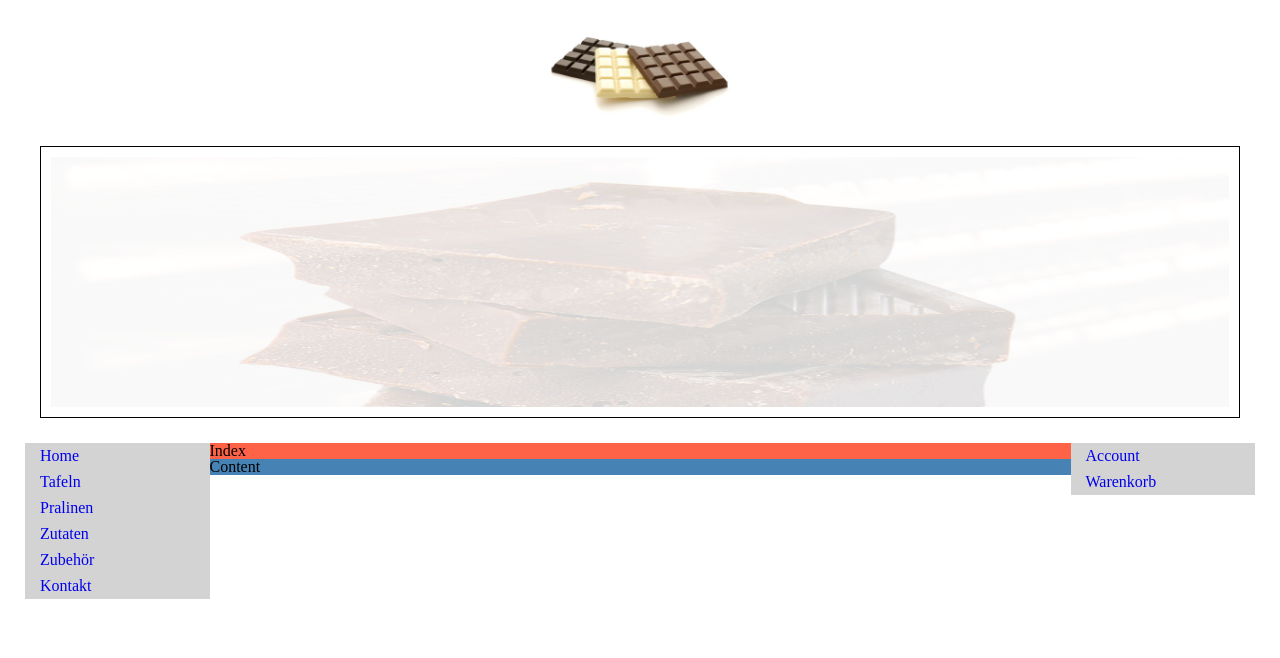
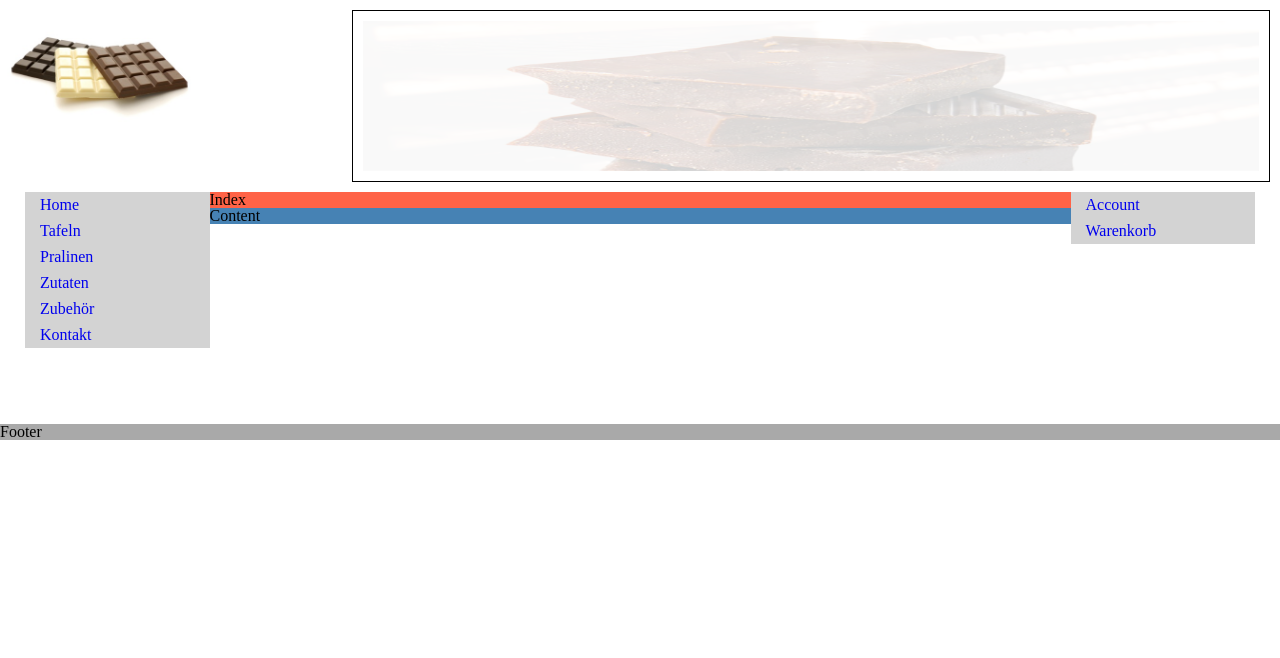
Before and after one commit to Gpas/webprog, a PHP site: page /index.php in a window 1280 px wide. Shown: the top 658 px of the page. Run offline with PHP 8.4, Linux system fonts and the light colour scheme.

Commit message:
Kleine Änderungen an Slider und Logo Css

```diff
--- a/css/main.css
+++ b/css/main.css
@@ -11,6 +11,7 @@ header {
 	width: 200px;
 	margin-left: auto;
 	margin-right: auto;
+	float: left;
 }
 
 /*#slider {
@@ -70,9 +71,10 @@ nav a:hover, aside a:hover {
  * */
 
 #slider {
-  	margin: 10px auto;
-  	width: 92%;
-  	height: 250px;
+	float: right;
+  	margin: 10px 10px;
+  	width: 70%;
+  	height: 150px;
 	border:1px solid;
 	padding: 10px;
 	position: relative;
```
